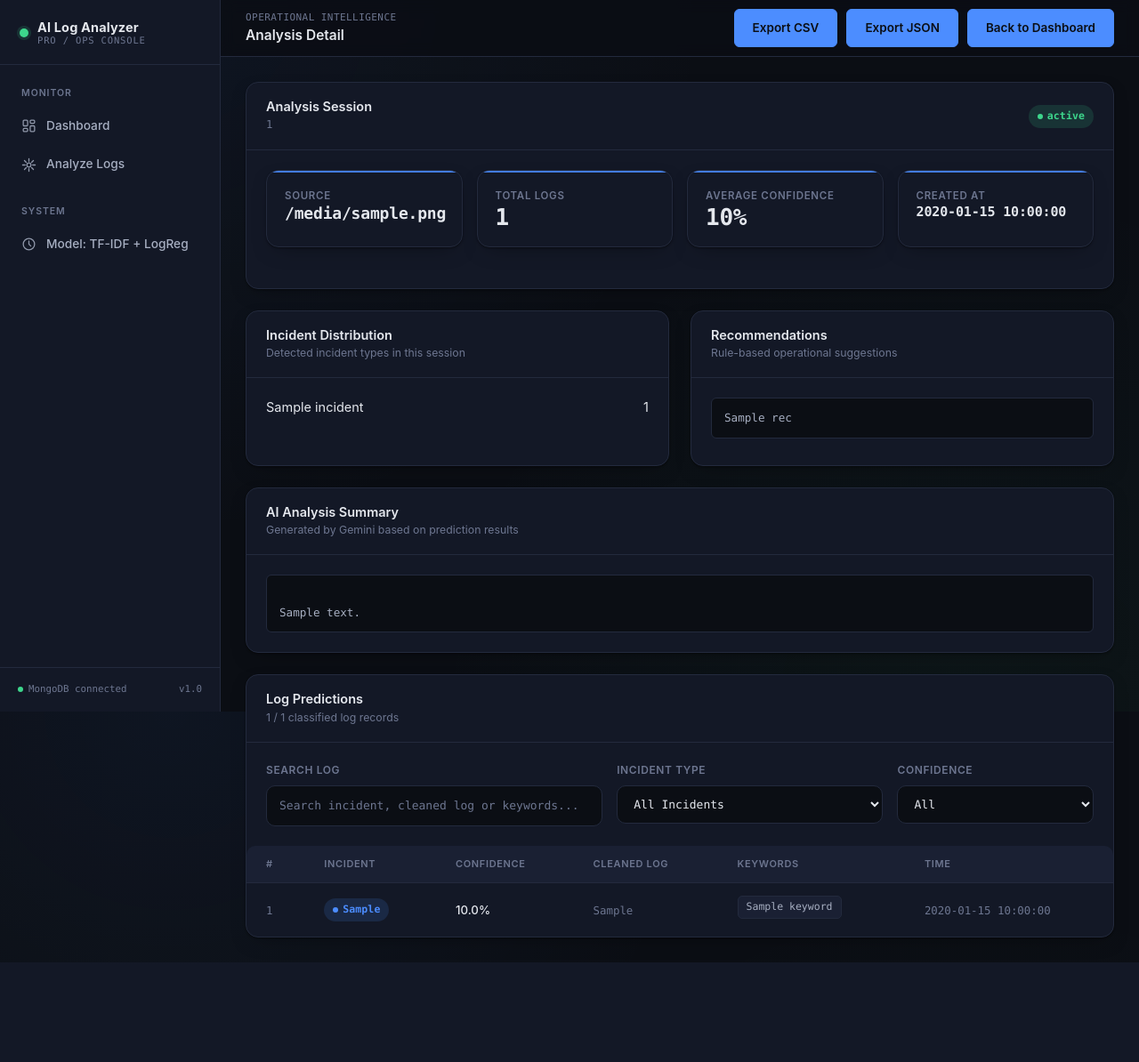
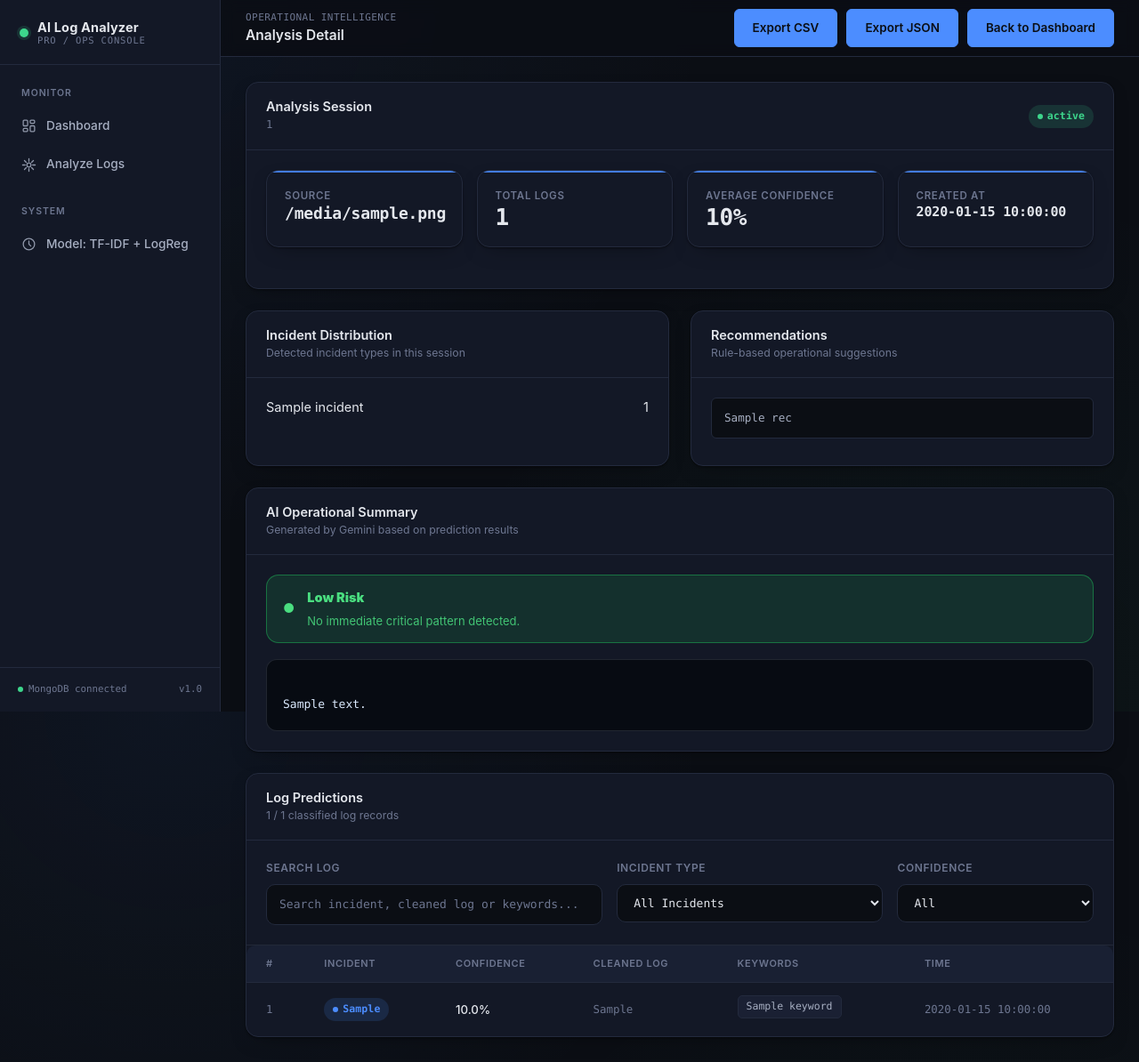
Before and after one commit to melisayildirm/AI-Log-Analyzer-Pro, a Flask app: template app/templates/analysis_detail.html in a window 1280 px wide. Shown: the whole page at 89% size. Before the commit the page ends 1082 px from the top, so only its background shows below. Run offline with Flask 3, Linux system fonts and the light colour scheme; the template is opened without the code that fills it: most values are stand-ins (such as "Sample title", 1, 10 or a date in 2020); parts of the project's set-up code (start-up, migrations or seed data) failed here and were passed over.

Commit message:
Finalize AI operational intelligence workflow and enhance dashboard experience

```diff
--- a/app/static/css/style.css
+++ b/app/static/css/style.css
@@ -861,3 +861,91 @@ textarea.form-control-ops::placeholder {
     padding: 10px 12px;
   }
 }
+.risk-card {
+  display: flex;
+  align-items: center;
+  gap: 14px;
+  padding: 14px 18px;
+  border-radius: 14px;
+  margin-bottom: 18px;
+  font-weight: 700;
+}
+
+.risk-card p {
+  margin: 4px 0 0;
+  font-size: 13px;
+  font-weight: 400;
+  opacity: 0.85;
+}
+
+.risk-critical {
+  background: rgba(239, 68, 68, 0.14);
+  color: #ff6b6b;
+  border: 1px solid rgba(239, 68, 68, 0.45);
+}
+
+.risk-high {
+  background: rgba(249, 115, 22, 0.14);
+  color: #fb923c;
+  border: 1px solid rgba(249, 115, 22, 0.45);
+}
+
+.risk-medium {
+  background: rgba(245, 158, 11, 0.14);
+  color: #fbbf24;
+  border: 1px solid rgba(245, 158, 11, 0.45);
+}
+
+.risk-low {
+  background: rgba(34, 197, 94, 0.14);
+  color: #4ade80;
+  border: 1px solid rgba(34, 197, 94, 0.45);
+}
+
+.ai-summary-box {
+  background: #070b12;
+  border: 1px solid rgba(148, 163, 184, 0.18);
+  border-radius: 12px;
+  padding: 18px;
+  white-space: pre-line;
+  line-height: 1.65;
+  color: #dbeafe;
+  font-family: ui-monospace, SFMono-Regular, Menlo, Consolas, monospace;
+  font-size: 13px;
+}
+
+.prediction-table-scroll {
+  max-height: 620px;
+  overflow: auto;
+  border-top: 1px solid rgba(148, 163, 184, 0.12);
+}
+
+.prediction-table-scroll thead th {
+  position: sticky;
+  top: 0;
+  z-index: 5;
+  background: #192033;
+}
+.recent-analyses-scroll {
+  max-height: 560px;
+  overflow-y: auto;
+  overflow-x: auto;
+  border-top: 1px solid rgba(148, 163, 184, 0.12);
+}
+
+.recent-analyses-scroll thead th {
+  position: sticky;
+  top: 0;
+  z-index: 5;
+  background: #192033;
+}
+
+.recent-analyses-scroll::-webkit-scrollbar {
+  width: 8px;
+  height: 8px;
+}
+
+.recent-analyses-scroll::-webkit-scrollbar-thumb {
+  background: rgba(96, 165, 250, 0.45);
+  border-radius: 999px;
+}
--- a/app/templates/analysis_detail.html
+++ b/app/templates/analysis_detail.html
@@ -15,9 +15,9 @@
     Export JSON
   </a>
 
-  <a href="{{ url_for('dashboard.dashboard') }}" class="btn-ops-primary">
-    Back to Dashboard
-  </a>
+  <a href="/" class="btn-ops-primary">
+  Back to Dashboard
+</a>
 </div>
 {% endblock %}
 
@@ -105,14 +105,50 @@
 <div class="panel mb-4">
   <div class="panel-header">
     <div>
-      <h2>AI Analysis Summary</h2>
+      <h2>AI Operational Summary</h2>
       <div class="sub">Generated by Gemini based on prediction results</div>
     </div>
   </div>
 
   <div class="panel-body">
-    <div class="log-snippet" style="white-space: pre-line;">
-      {{ ai_summary.text }}
+    {% set ai_text = ai_summary.text if ai_summary else "" %}
+
+    {% if "Critical" in ai_text or "CRITICAL" in ai_text %}
+      <div class="risk-card risk-critical">
+        <span>●</span>
+        <div>
+          <strong>Critical Risk</strong>
+          <p>Immediate engineer review is recommended.</p>
+        </div>
+      </div>
+    {% elif "High" in ai_text %}
+      <div class="risk-card risk-high">
+        <span>●</span>
+        <div>
+          <strong>High Risk</strong>
+          <p>Operational attention is required.</p>
+        </div>
+      </div>
+    {% elif "Medium" in ai_text %}
+      <div class="risk-card risk-medium">
+        <span>●</span>
+        <div>
+          <strong>Medium Risk</strong>
+          <p>Review recommended before action.</p>
+        </div>
+      </div>
+    {% else %}
+      <div class="risk-card risk-low">
+        <span>●</span>
+        <div>
+          <strong>Low Risk</strong>
+          <p>No immediate critical pattern detected.</p>
+        </div>
+      </div>
+    {% endif %}
+
+    <div class="ai-summary-box">
+      {{ ai_text }}
     </div>
   </div>
 </div>
@@ -160,8 +196,8 @@
     </div>
   </div>
 
-  <div style="overflow-x:auto;">
-    <table class="table-ops">
+<div class="prediction-table-scroll">
+  <table class="table-ops">
       <thead>
         <tr>
           <th>#</th>
@@ -202,7 +238,6 @@
 </div>
 
 {% endblock %}
-
 {% block extra_scripts %}
 <script>
   const searchInput = document.getElementById("logSearchInput");
@@ -213,22 +248,33 @@
 
   const originalRows = Array.from(document.querySelectorAll(".prediction-row"));
 
+  function parseConfidence(value) {
+    if (!value) return 0;
+    return Number(
+      String(value)
+        .replace("%", "")
+        .replace(",", ".")
+        .trim()
+    );
+  }
+
   function filterLogs() {
     const searchValue = searchInput.value.trim().toLowerCase();
     const selectedIncident = incidentFilter.value.toLowerCase();
-    const minConfidence = confidenceFilter.value;
+    const selectedConfidence = confidenceFilter.value;
 
     const matchedRows = [];
     const unmatchedRows = [];
 
     originalRows.forEach(row => {
-      const rowText = row.getAttribute("data-search") || "";
-      const rowIncident = row.getAttribute("data-incident") || "";
-      const rowConfidence = Number(row.getAttribute("data-confidence") || 0);
+      const rowText = (row.getAttribute("data-search") || "").toLowerCase();
+      const rowIncident = (row.getAttribute("data-incident") || "").toLowerCase();
+      const rowConfidence = parseConfidence(row.getAttribute("data-confidence"));
 
       const matchesSearch = searchValue === "" || rowText.includes(searchValue);
       const matchesIncident = selectedIncident === "all" || rowIncident === selectedIncident;
-      const matchesConfidence = minConfidence === "all" || rowConfidence >= Number(minConfidence);
+      const matchesConfidence =
+        selectedConfidence === "all" || rowConfidence >= Number(selectedConfidence);
 
       if (matchesSearch && matchesIncident && matchesConfidence) {
         matchedRows.push(row);
--- a/app/templates/dashboard.html
+++ b/app/templates/dashboard.html
@@ -155,8 +155,8 @@
   </div>
 
   {% if recent_analyses and recent_analyses|length > 0 %}
-  <div style="overflow-x: auto;">
-    <table class="table-ops">
+  <div class="recent-analyses-scroll">
+  <table class="table-ops">
       <thead>
         <tr>
           <th>Analysis</th>
```
Also changed, not shown: app/services/prediction_service.py (+10 -3 lines), 1 other file.
